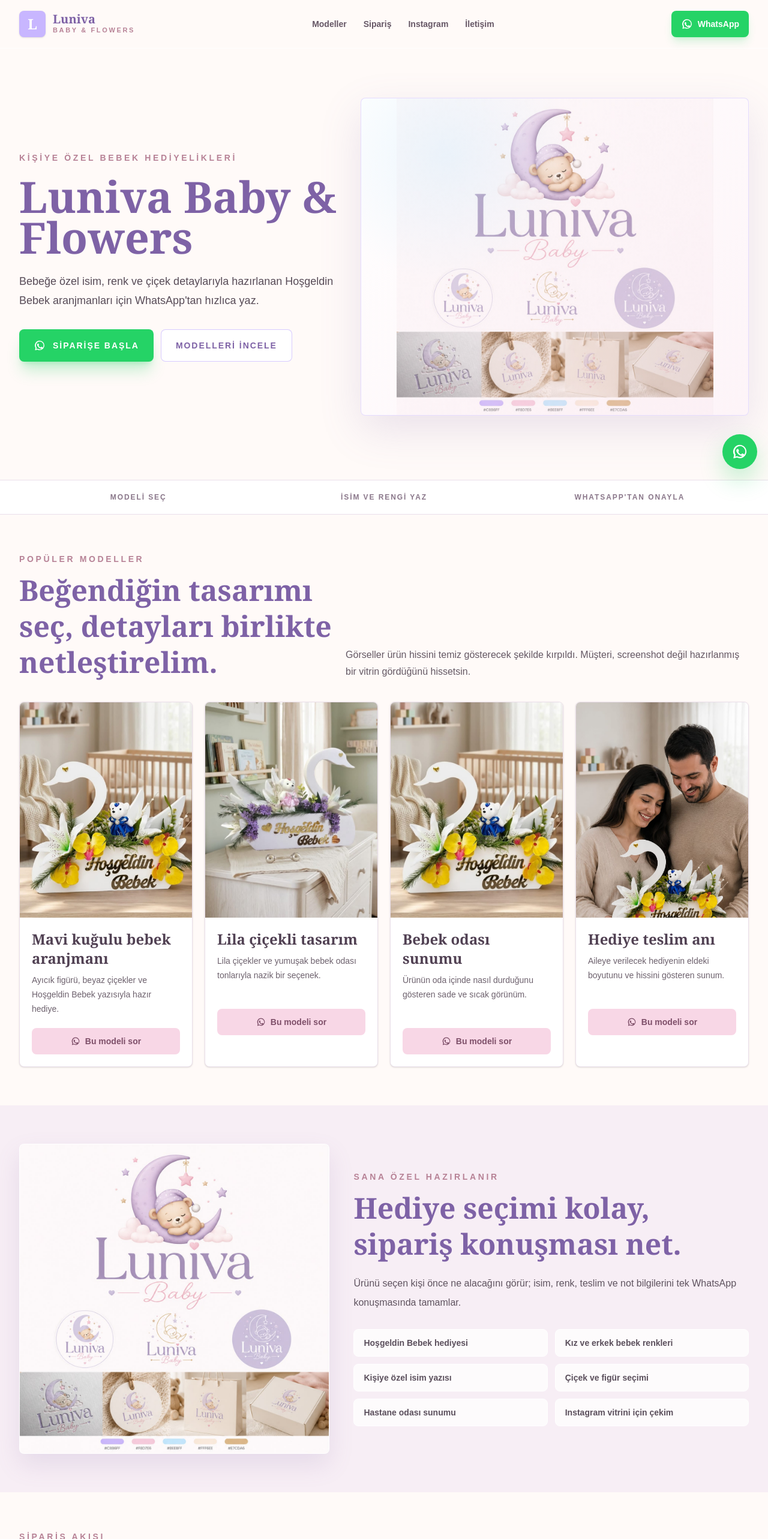
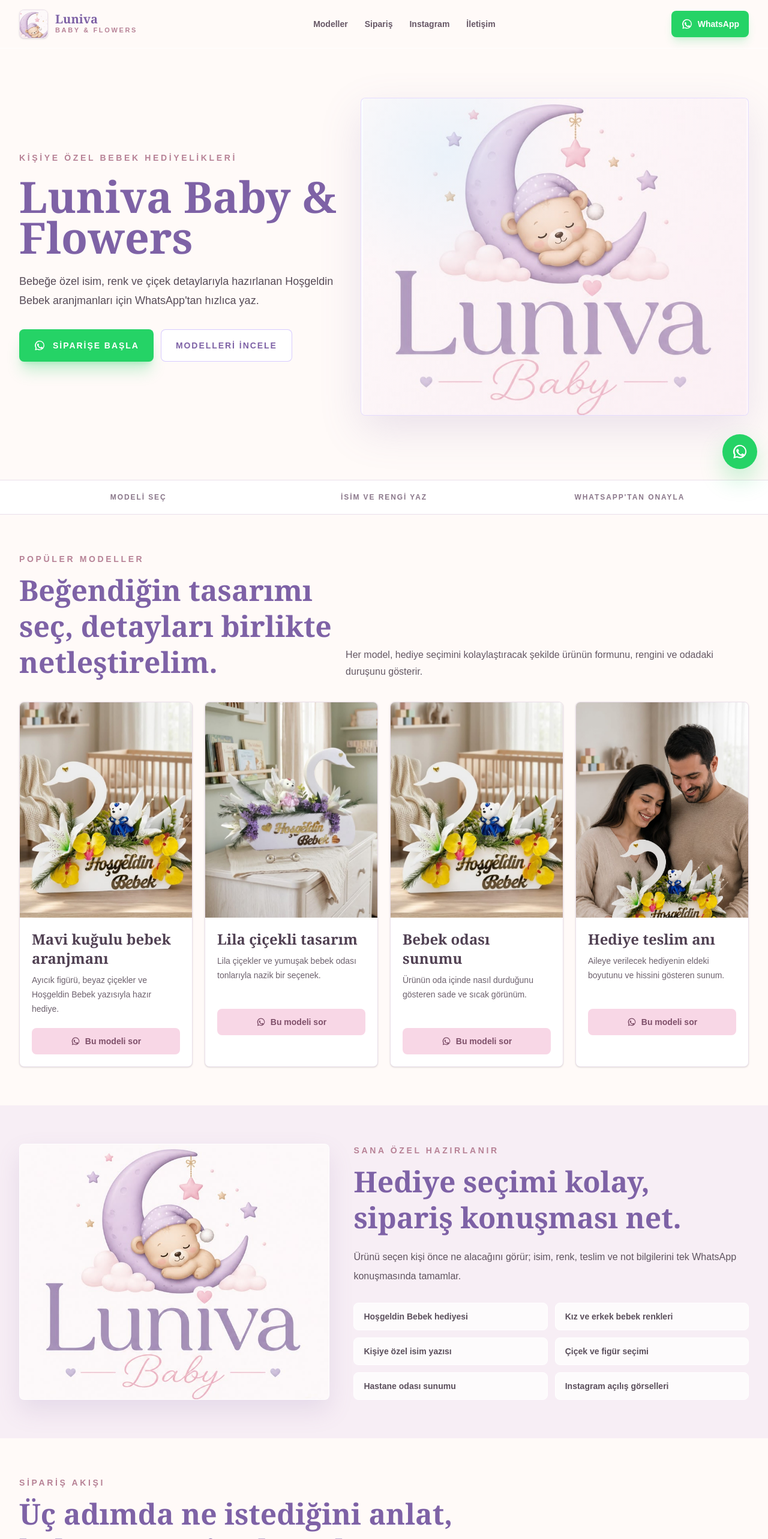
Before and after one commit to 090420047/luniva-baby-flowers, a Next.js app: page / in a window 1280 px wide. Shown: the top 2566 px of the page at 60% size. Built offline with nearby package versions, Linux system fonts and the light colour scheme.

Commit message:
Update logo and Instagram placeholder

```diff
--- a/app/layout.tsx
+++ b/app/layout.tsx
@@ -17,9 +17,9 @@ export async function generateMetadata(): Promise<Metadata> {
     description:
       "Luniva Baby & Flowers için bebek hediyelikleri, çiçekli aranjmanlar, WhatsApp sipariş ve Instagram vitrini.",
     icons: {
-      icon: "/luniva/logo-board.png",
-      shortcut: "/luniva/logo-board.png",
-      apple: "/luniva/logo-board.png",
+      icon: "/luniva/moon-bear-mark.png",
+      shortcut: "/luniva/moon-bear-mark.png",
+      apple: "/luniva/moon-bear-mark.png",
     },
     openGraph: {
       title: "Luniva Baby & Flowers",
--- a/app/page.tsx
+++ b/app/page.tsx
@@ -3,7 +3,7 @@ const whatsappMessage = encodeURIComponent(
   "Merhaba Luniva Baby & Flowers, sipariş vermek istiyorum."
 );
 const whatsappHref = `https://wa.me/${whatsappNumber}?text=${whatsappMessage}`;
-const instagramHref = "https://www.instagram.com/lunivababyflowers/";
+const instagramNotice = "Instagram hesabı açıldığında kullanıcı adı buraya eklenecek.";
 
 const featuredWorks = [
   {
@@ -60,7 +60,7 @@ const serviceCards = [
   "Kişiye özel isim yazısı",
   "Çiçek ve figür seçimi",
   "Hastane odası sunumu",
-  "Instagram vitrini için çekim",
+  "Instagram açılış görselleri",
 ];
 
 function WhatsAppIcon({ className = "h-5 w-5" }: { className?: string }) {
@@ -82,8 +82,12 @@ export default function Home() {
       <header className="fixed inset-x-0 top-0 z-50 border-b border-white/70 bg-[#fffaf8]/90 backdrop-blur-xl">
         <div className="mx-auto flex h-20 max-w-7xl items-center justify-between px-5 lg:px-8">
           <a href="#anasayfa" className="flex items-center gap-3">
-            <span className="grid h-11 w-11 place-items-center rounded-lg bg-[#c8b6ff] font-serif text-2xl font-bold text-white shadow-sm">
-              L
+            <span className="grid h-12 w-12 overflow-hidden rounded-lg border border-[#eadfea] bg-white shadow-sm">
+              <img
+                src="/luniva/moon-bear-mark.png"
+                alt=""
+                className="h-full w-full object-cover"
+              />
             </span>
             <span>
               <span className="block font-serif text-xl font-semibold leading-5 text-[#7e62a6]">
@@ -159,8 +163,8 @@ export default function Home() {
 
           <div className="hero-brand-panel">
             <img
-              src="/luniva/brand-hero.png"
-              alt="Luniva Baby marka görseli"
+              src="/luniva/moon-bear-logo.png"
+              alt="Luniva Baby ay ve ayıcık logosu"
               className="hero-brand-image"
             />
           </div>
@@ -186,8 +190,8 @@ export default function Home() {
             </h2>
           </div>
           <p className="max-w-2xl text-base leading-7 text-[#645864]">
-            Görseller ürün hissini temiz gösterecek şekilde kırpıldı. Müşteri,
-            screenshot değil hazırlanmış bir vitrin gördüğünü hissetsin.
+            Her model, hediye seçimini kolaylaştıracak şekilde ürünün formunu,
+            rengini ve odadaki duruşunu gösterir.
           </p>
         </div>
 
@@ -231,8 +235,8 @@ export default function Home() {
         <div className="mx-auto grid max-w-7xl gap-10 px-5 lg:grid-cols-[0.88fr_1.12fr] lg:items-center lg:px-8">
           <div className="brand-detail-frame">
             <img
-              src="/luniva/brand-hero.png"
-              alt="Luniva Baby logo ve renk paleti"
+              src="/luniva/moon-bear-logo.png"
+              alt="Luniva Baby ay ve ayıcık logosu"
               className="brand-detail-image"
             />
           </div>
@@ -322,18 +326,17 @@ export default function Home() {
               İlk bakışta marka, sonra ürün, en sonda sipariş.
             </h2>
             <p className="mt-5 text-base leading-8 text-[#4f6573]">
-              Instagram hesabı açıldığında aynı görsel dilde ürün gönderileri,
-              Reels kapakları ve sponsorlu tanıtım içerikleri hazırlanabilir.
+              {instagramNotice} Açılışta aynı görsel dilde ürün gönderileri,
+              Reels kapakları ve sponsorlu tanıtım içerikleri hazırlanır.
             </p>
-            <a
-              href={instagramHref}
-              target="_blank"
-              rel="noopener noreferrer"
-              className="mt-7 inline-flex items-center gap-3 rounded-lg bg-white px-6 py-4 text-sm font-black uppercase tracking-[0.14em] text-[#486f8a] shadow-lg shadow-[#7aa7c8]/15 transition hover:-translate-y-1"
+            <span
+              className="mt-7 inline-flex items-center gap-3 rounded-lg bg-white px-6 py-4 text-sm font-black uppercase tracking-[0.14em] text-[#486f8a] shadow-lg shadow-[#7aa7c8]/15"
+              aria-disabled="true"
+              title={instagramNotice}
             >
               <span className="instagram-mark" aria-hidden="true" />
-              Instagram'a Git
-            </a>
+              Instagram Yakında
+            </span>
           </div>
           <div className="grid gap-4 sm:grid-cols-3">
             {["Vitrin gönderileri", "Reels kapakları", "Sponsorlu tanıtım"].map(
@@ -375,15 +378,14 @@ export default function Home() {
               <WhatsAppIcon className="h-5 w-5" />
               WhatsApp
             </a>
-            <a
-              href={instagramHref}
-              target="_blank"
-              rel="noopener noreferrer"
+            <span
               className="inline-flex items-center justify-center gap-3 rounded-lg border border-white/20 px-6 py-4 text-sm font-black uppercase tracking-[0.14em] text-white"
+              aria-disabled="true"
+              title={instagramNotice}
             >
               <span className="instagram-mark" aria-hidden="true" />
-              Instagram
-            </a>
+              Instagram Yakında
+            </span>
           </div>
         </div>
       </section>
```
Also changed, not shown: public/luniva/moon-bear-logo.png (added), public/luniva/moon-bear-mark.png (added).
